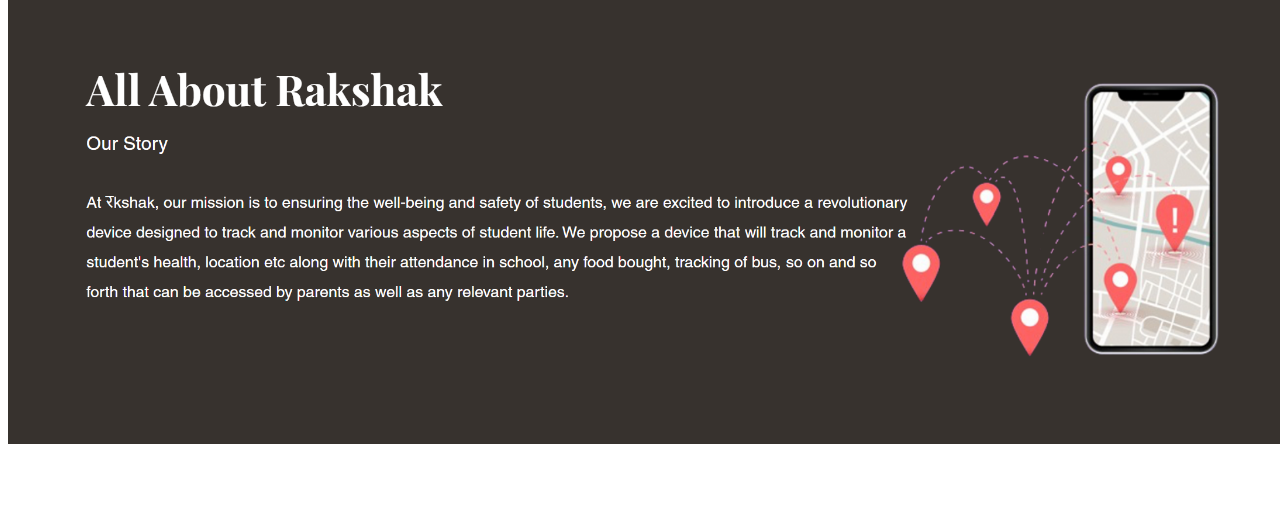
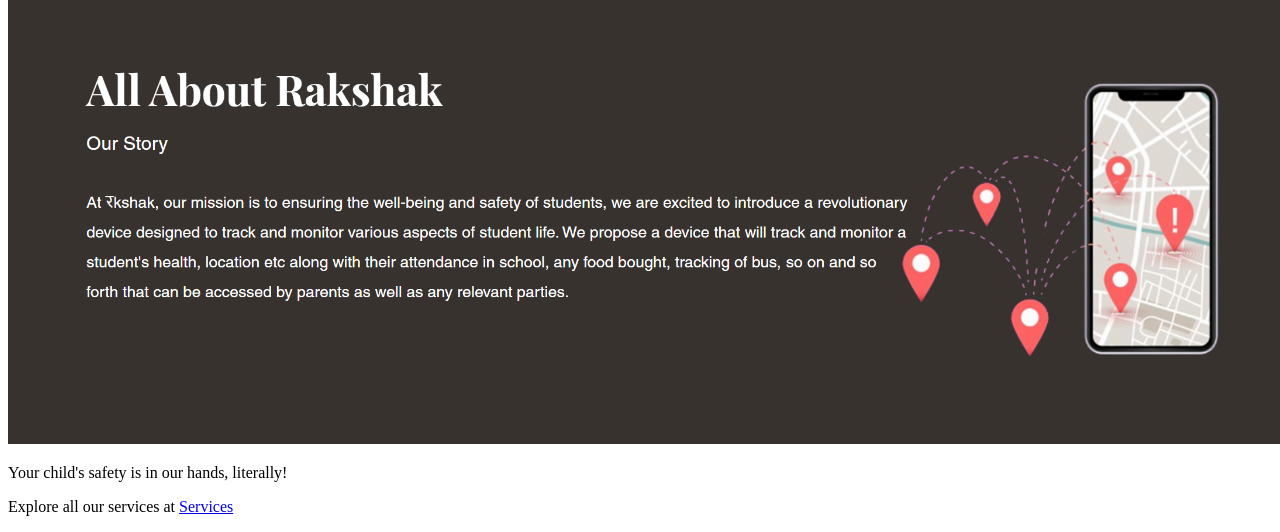
Before and after one commit to Girlwithasmile/Rakshak, a plain HTML site: page index.html in a window 1280 px wide. Shown: the part 1414-1946 px from the top of the page. Before the commit the page ends 1870 px from the top, so only its background shows below. Drawn offline with Linux system fonts and the light colour scheme.

Commit message:
Update index.html

```diff
--- a/index.html
+++ b/index.html
@@ -4,7 +4,7 @@
     <meta charset="UTF-8">
     <meta name="viewport" content="width=device-width, initial-scale=1.0">
      <meta name="description" content="This is the first index page of this website that ensures protection of students by tracking them.">
-    <title>Simple Website</title>
+    <title>Rakshak Website Index page</title>
     <!-- Google tag (gtag.js) -->
 <script async src="https://www.googletagmanager.com/gtag/js?id=G-ZP4921D382"></script>
 <script>
@@ -58,6 +58,7 @@
     <img src="https://github.com/Girlwithasmile/Rakshak/blob/main/homepage1.png?raw=true" width="1545px">
     <img src="https://github.com/Girlwithasmile/Rakshak/blob/main/homepage2.png?raw=true" width="1545px">
 </div>
-
+    <p>Your child's safety is in our hands, literally!</p>
+<p>Explore all our services at <a href="services.html">Services</a></p>
 </body>
 </html>
```
